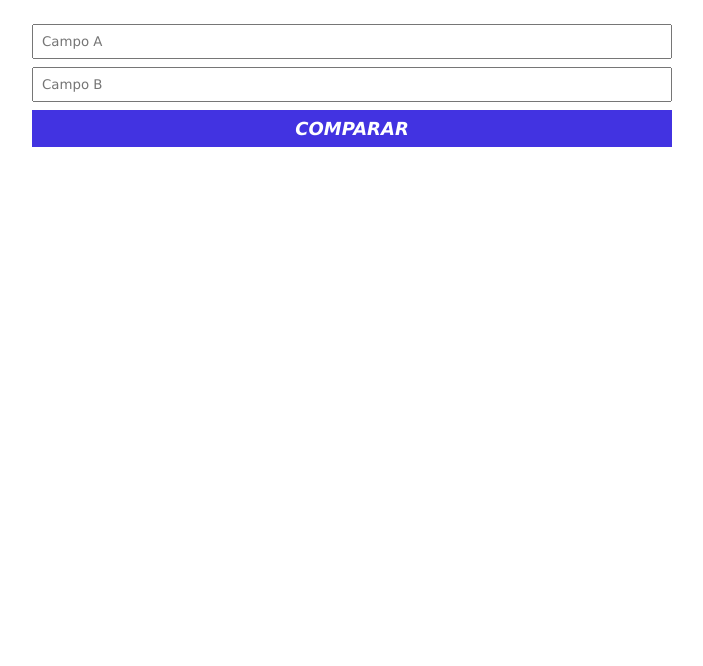
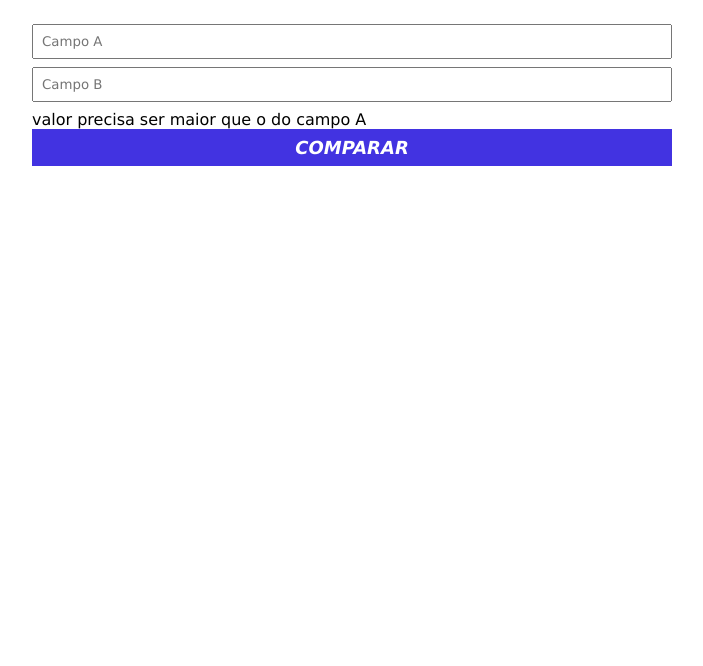
Before and after one commit to luandrsn/curso_ebac_frontend, a plain HTML site: page exerc_js/index.html in a window 1280 px wide. Shown: the part 134-800 px from the top of the page, without its empty margins (288-991 px from the left). Drawn offline with Linux system fonts and the light colour scheme.

Commit message:
add mensagem de erro

```diff
--- a/exerc_js/index.html
+++ b/exerc_js/index.html
@@ -12,6 +12,9 @@
         <form id="form-comparativo">
             <input type="number" id="campo-a" required placeholder="Campo A" />
             <input type="number" id="campo-b" required placeholder="Campo B" />
+            <p class="error-message">
+                valor precisa ser maior que o do campo A
+            </p>
             <button type="submit" id="btn-comparar">Comparar</button>
         </form>
         <p class="success-message"></p>
```
